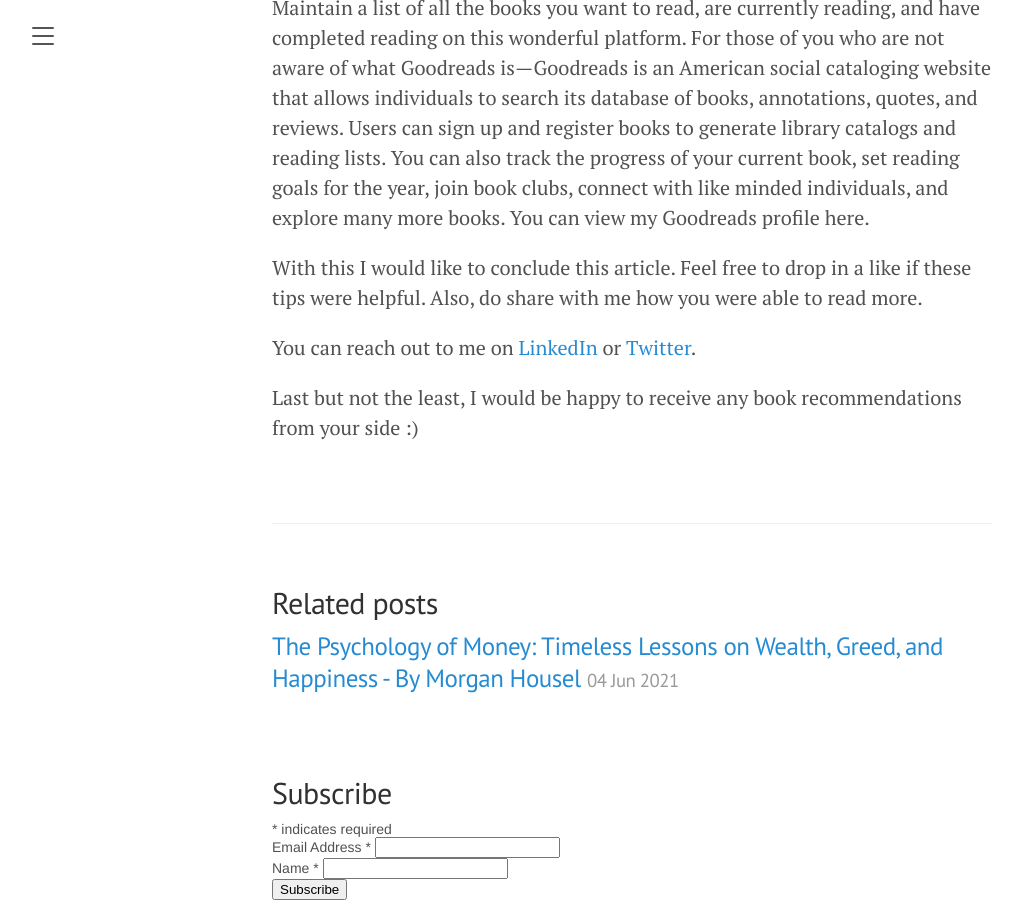
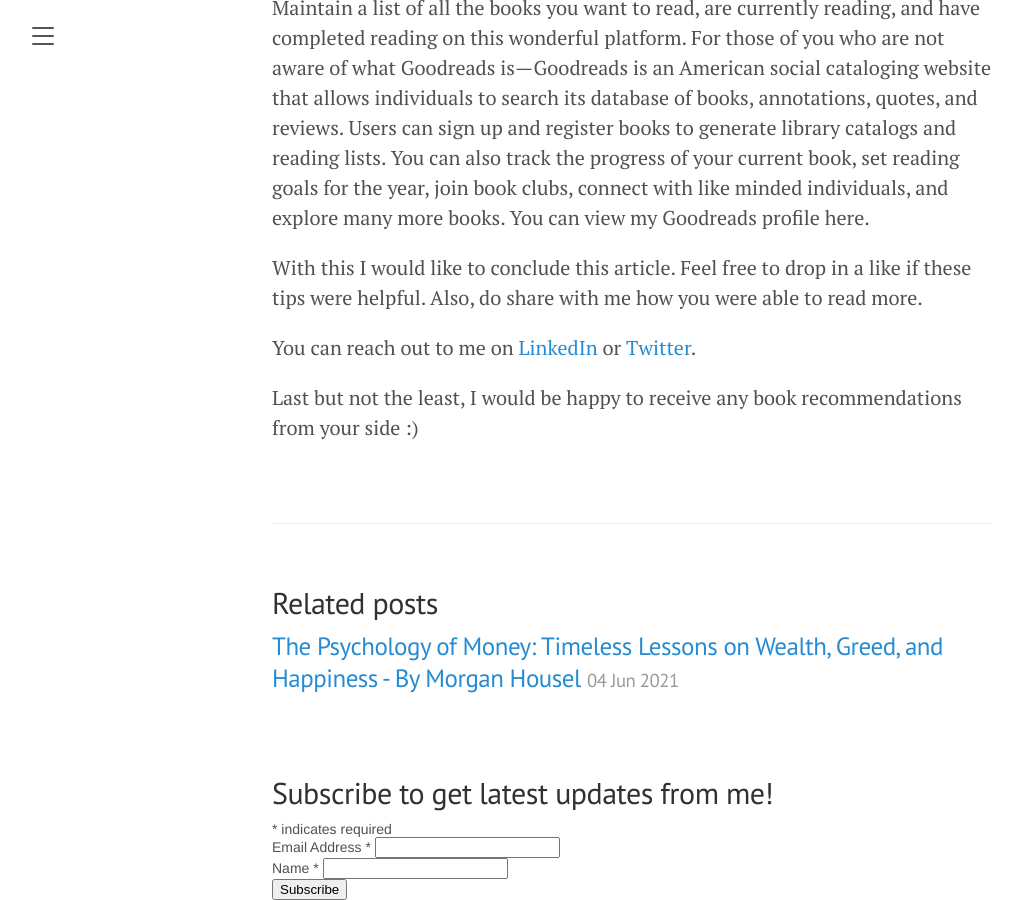
Before and after one commit to jashrathod/book-blog, a Jekyll site: the page built from _posts/2020-03-06-how-to-read-more-books.md, in a window 1280 px wide and 900 px high, scrolled down 4062 px. Shown: the whole window, without its empty margins (8-1029 px from the left). Built offline with Jekyll 4.4.1, drawn with Linux system fonts in a browser that asks for light colours; comment, search, counter and statistics services are not loaded.

Commit message:
Update post.html

```diff
--- a/_layouts/post.html
+++ b/_layouts/post.html
@@ -36,7 +36,7 @@ layout: default
 <div id="mc_embed_signup">
 <form action="https://github.us6.list-manage.com/subscribe/post?u=49fd8e1ab4129a80e347da63e&amp;id=a4397d78fd" method="post" id="mc-embedded-subscribe-form" name="mc-embedded-subscribe-form" class="validate" target="_blank" novalidate>
     <div id="mc_embed_signup_scroll">
-	<h2>Subscribe</h2>
+	<h2>Subscribe to get latest updates from me!</h2>
 <div class="indicates-required"><span class="asterisk">*</span> indicates required</div>
 <div class="mc-field-group">
 	<label for="mce-EMAIL">Email Address  <span class="asterisk">*</span>
```
